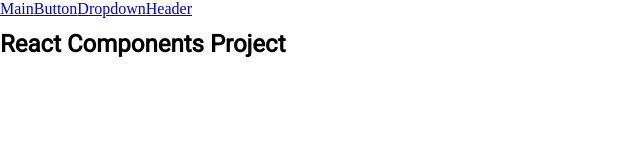
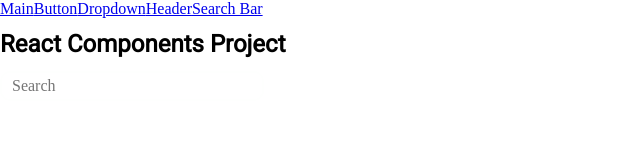
Before and after one commit to maximobelets/react-headers, a React app: page /search-bar in a window 1280 px wide. Shown: the top 160 px of the page, without its empty margins (0-640 px from the left). Built offline with nearby package versions, Linux system fonts and the light colour scheme; no server answers.

Commit message:
Add Search Bar component

```diff
--- a/src/App.tsx
+++ b/src/App.tsx
@@ -7,6 +7,7 @@ import { Button } from './components/Button';
 import { Dropdown } from './components/Dropdown';
 import { Header } from './components/Header';
 import { Nav } from './components/Nav';
+import { SearchBar } from './components/SearchBar';
 
 const App: React.FC = () => {
 	return (
@@ -23,6 +24,7 @@ const App: React.FC = () => {
 				<Route path='/button' component={Button} exact></Route>
 				<Route path='/dropdown' component={Dropdown} exact/>
 				<Route path='/header' component={Header} exact/>
+				<Route path='/search-bar' component={SearchBar} exact/>
 			</Switch>
 		</Router>
 	);
--- a/src/components/Nav/Nav.tsx
+++ b/src/components/Nav/Nav.tsx
@@ -16,6 +16,9 @@ export const Nav = () => {
 			<NavLink to='/header' exact>
 				Header
 			</NavLink>
+			<NavLink to='/search-bar' exact>
+				Search Bar
+			</NavLink>
 		</>
 	);
 };
--- /dev/null
+++ b/src/components/SearchBar/SearchBar.module.css
@@ -0,0 +1,3 @@
+.root {
+	max-width: 240px;
+}
--- /dev/null
+++ b/src/components/SearchBar/SearchBar.tsx
@@ -0,0 +1,44 @@
+import { useEffect, useState } from "react";
+import { SearchInput } from "../../componentBlocks/SearchInput";
+import { SearchList } from "../../componentBlocks/SearchList";
+
+import css from './SearchBar.module.css';
+
+export const SearchBar = () => {
+	const [data, setData] = useState([]);
+	const [filterData, setFilterData] = useState(data)
+	const [isActive, setIsActive] = useState(false);
+
+	useEffect(() => {
+		fetch('https://jsonplaceholder.typicode.com/users')
+			.then(response => response.json())
+			.then(response => {setData(response); setFilterData(response)})
+			.catch(error => console.log(error))
+	}, []);
+
+	console.log(data)
+
+	const handleInput = (event: React.ChangeEvent<HTMLInputElement>) => {
+		const {value} = event.currentTarget;
+		const filterArray = data.filter((el: any) => el.name.toLowerCase().includes(value));
+
+		setData(filterArray);
+		setIsActive(true);
+
+		if (value === '') {
+			setData(filterData)
+			setIsActive(false)
+		}
+
+		if (!filterArray.length) {
+			setIsActive(false)
+		}
+	};
+
+	return (
+		<div className={css.root}>
+			<SearchInput handleInput={handleInput} />
+			<SearchList data={data} isActive={isActive} />
+		</div>
+	)
+}
--- /dev/null
+++ b/src/components/SearchBar/index.ts
@@ -0,0 +1 @@
+export {SearchBar} from './SearchBar';
```
